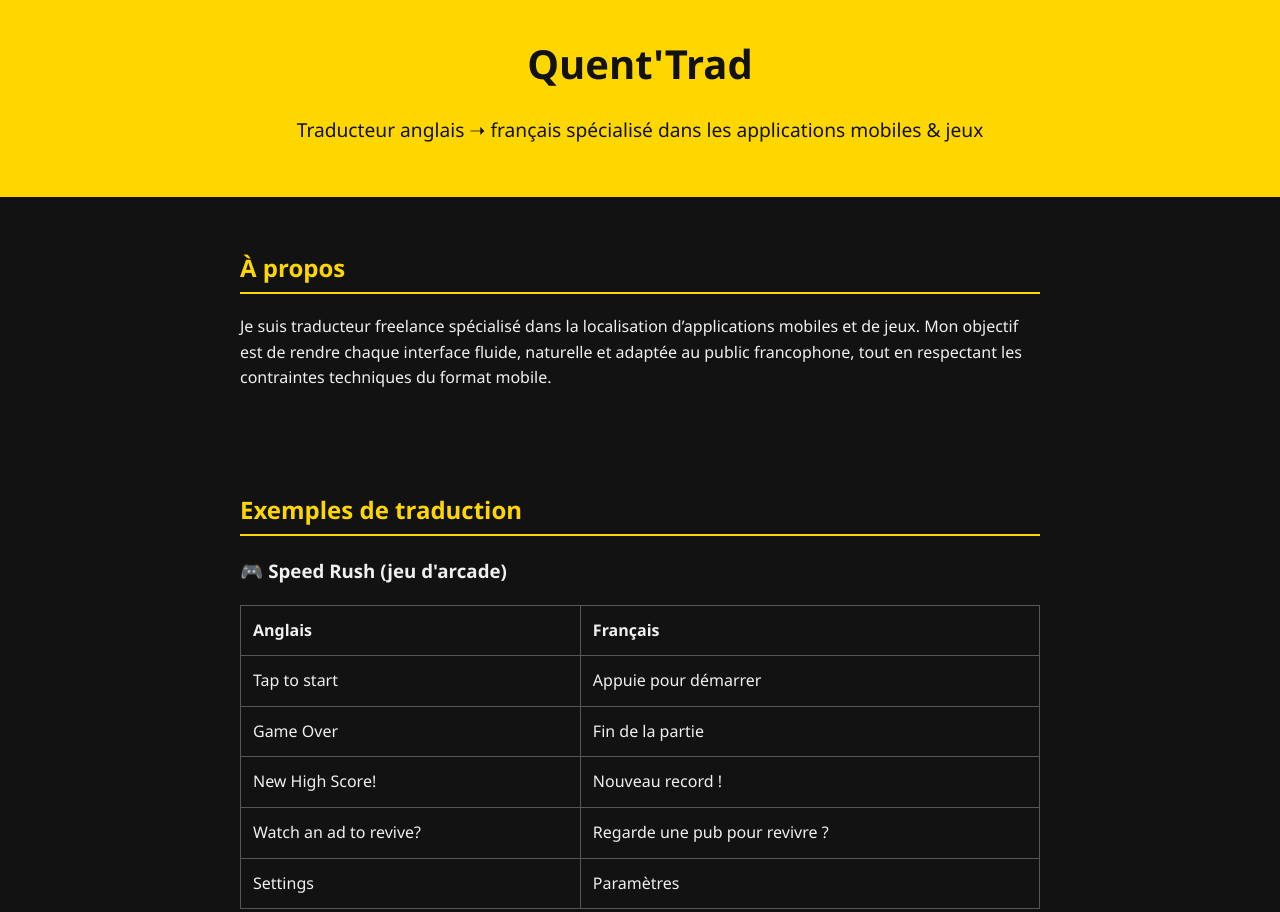
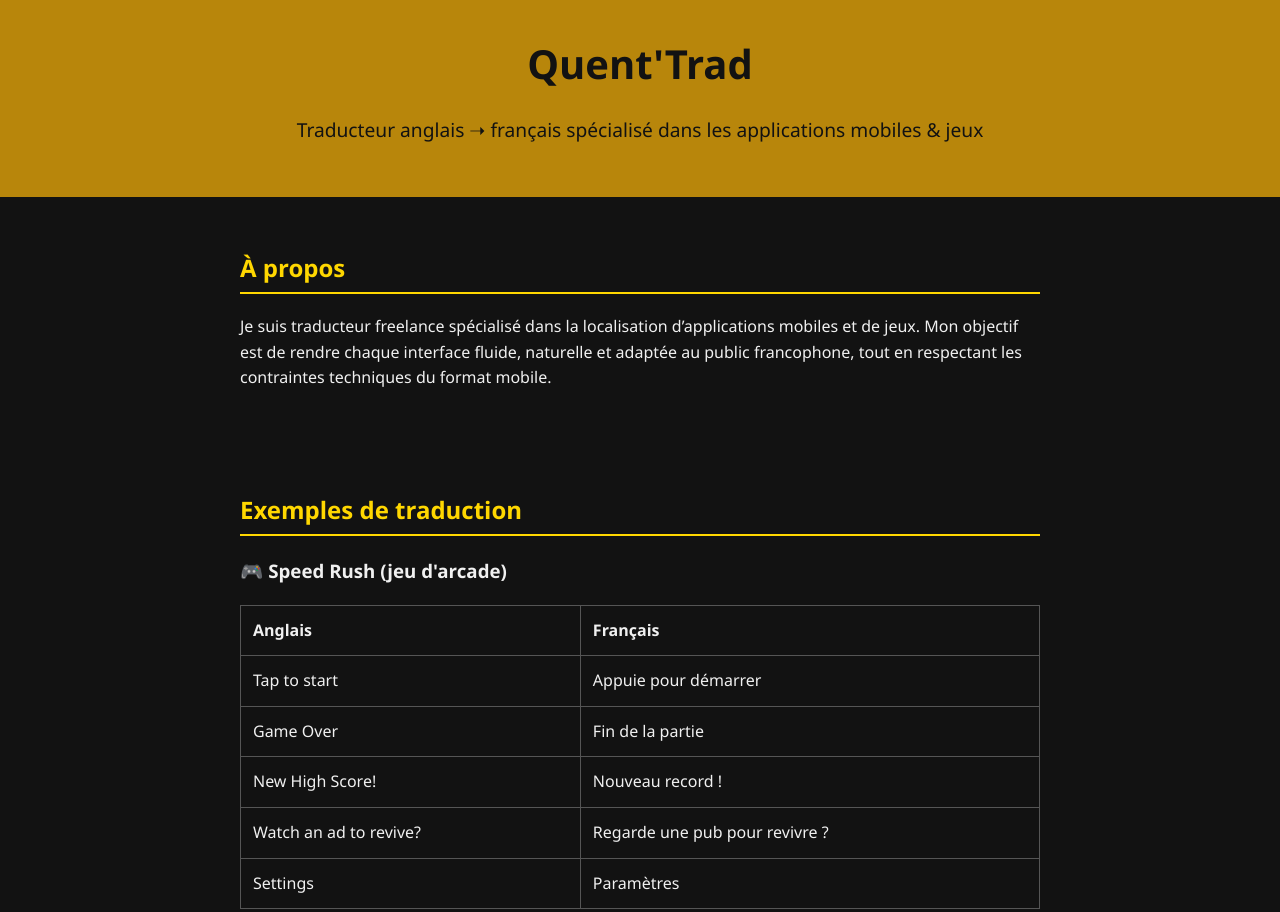
Before and after one commit to QuentTrad/QuentTrad, a plain HTML site: page index.html in a window 1280 px wide. Shown: the top 912 px of the page. Drawn offline with Linux system fonts and the light colour scheme.

Commit message:
Update index.html

```diff
--- a/index.html
+++ b/index.html
@@ -13,7 +13,7 @@
       line-height: 1.6;
     }
     header {
-      background-color: #ffd700;
+      background-color: #b8860b;
       color: #121212;
       padding: 2rem 1rem;
       text-align: center;
```
